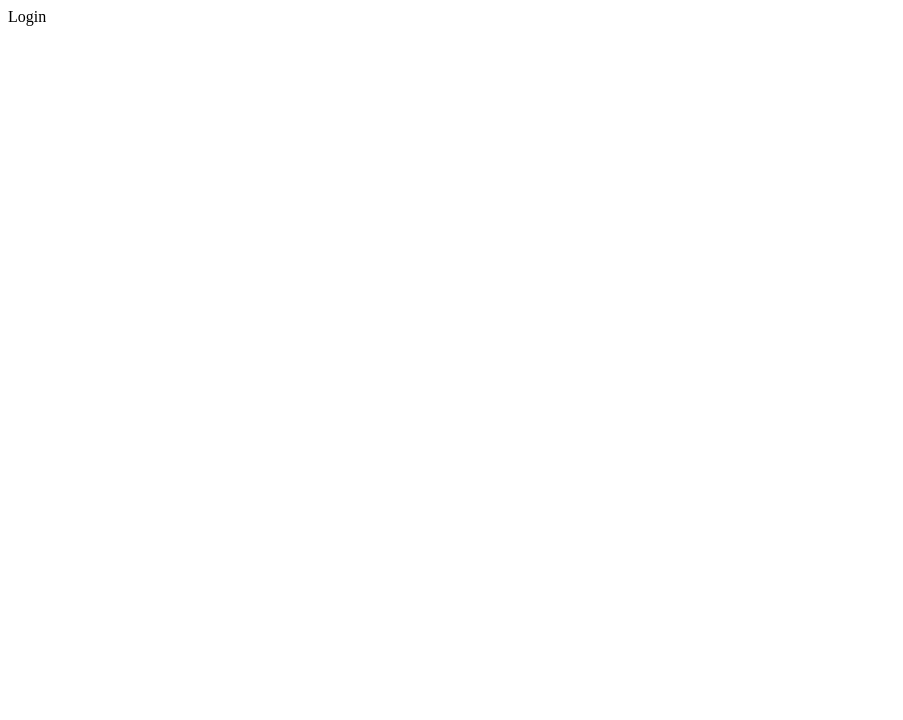
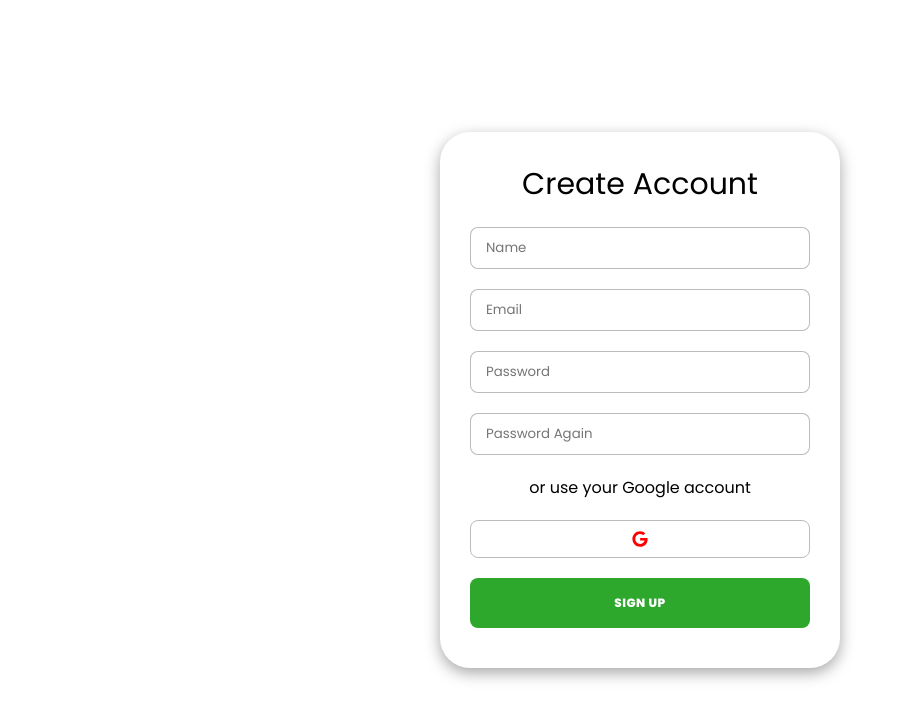
Before and after one commit to karamsafarli/akm_hackathon, a React (Vite) app in the folder client/: page /login in a window 1280 px wide. Shown: the top 720 px of the page, without its empty margins (0-903 px from the left). Built offline with nearby package versions, Linux system fonts and the light colour scheme.

Commit message:
signup page

```diff
--- a/client/package.json
+++ b/client/package.json
@@ -12,6 +12,7 @@
   "dependencies": {
     "react": "^18.3.1",
     "react-dom": "^18.3.1",
+    "react-icons": "^5.3.0",
     "react-router-dom": "^7.0.1"
   },
   "devDependencies": {
--- a/client/src/App.jsx
+++ b/client/src/App.jsx
@@ -1,7 +1,7 @@
 import { BrowserRouter, Routes, Route, useLocation } from "react-router-dom";
 import Login from './pages/login/Login';
 import Register from './pages/register/Register';
-
+import "./global.css"
 function App() {
   return (
     <BrowserRouter>
--- /dev/null
+++ b/client/src/global.css
@@ -0,0 +1,10 @@
+@import url('https://fonts.googleapis.com/css2?family=Inter:wght@100;200;300;400;500&family=Poppins:ital,wght@0,200;0,300;0,400;0,800;1,100;1,200;1,300;1,400;1,600&family=Rubik:wght@400;500;700&display=swap');
+
+
+* {
+    padding: 0;
+    margin: 0;
+    box-sizing: border-box;
+    outline:none;
+    font-family: "Poppins", serif;
+}
--- a/client/src/pages/login/Login.jsx
+++ b/client/src/pages/login/Login.jsx
@@ -1,8 +1,35 @@
+import "./login.css";
+import { FaGoogle } from "react-icons/fa";
+import { Link } from "react-router-dom";
 
 const Login = () => {
   return (
-    <div className="login_page">Login</div>
-  )
-}
+    <div className="login_page">
+      <div className="container">
+        <div className="row">
+          <div className="form-container sign-up">
+            <form>
+              <h1>Create Account</h1>
 
-export default Login
+              <div className="data">
+                <input type="text" placeholder="Name" />
+                <input type="email" placeholder="Email" />
+                <input type="password" placeholder="Password" />
+                <input type="password" placeholder="Password Again" />
+                <span>or use your Google account</span>
+                <div className="social-icons">
+                  <Link href="#" className="icon">
+                    <FaGoogle />
+                  </Link>
+                </div>
+                <button type="submit">Sign Up</button>
+              </div>
+            </form>
+          </div>
+        </div>
+      </div>
+    </div>
+  );
+};
+
+export default Login;
--- a/client/src/pages/login/login.css
+++ b/client/src/pages/login/login.css
@@ -1,3 +1,74 @@
 .login_page {
+  user-select: none;
 
+  .container {
+    .row {
+      align-items: center;
+      display: flex;
+      justify-content: center;
+      height: 100vh;
+      .form-container {
+        form {
+          background-color: #fff;
+          border-radius: 30px;
+          box-shadow: 0 5px 15px rgba(0, 0, 0, 0.35);
+          position: relative;
+          overflow: hidden;
+          width: 400px;
+          padding: 30px 30px 20px 30px;
+          h1 {
+            font-weight: 500;
+            text-align: center;
+            font-size: 30px;
+          }
+
+          .data {
+            display: flex;
+            flex-direction: column;
+            padding: 20px 0;
+            gap: 20px;
+            span {
+              text-align: center;
+            }
+            .social-icons {
+              display: flex;
+              flex-direction: row;
+              gap: 0px;
+              a {
+                border-radius: 8px;
+                padding: 10px 15px;
+                border: 1px solid rgba(182, 181, 181, 0.915);
+                width: 100%;
+
+                align-items: center;
+                display: flex;
+                flex-direction: row;
+                align-items: center;
+                justify-content: center;
+                color: red;
+              }
+            }
+            input {
+              border-radius: 8px;
+              padding: 10px 15px;
+              border: 1px solid rgba(182, 181, 181, 0.915);
+            }
+            button {
+              background-color: #2da82d;
+              color: #fff;
+              font-size: 12px;
+              padding: 15px 45px;
+              border: 1px solid transparent;
+              border-radius: 8px;
+              font-weight: 600;
+              letter-spacing: 0.5px;
+              text-transform: uppercase;
+
+              cursor: pointer;
+            }
+          }
+        }
+      }
+    }
+  }
 }
--- a/client/src/pages/register/Register.jsx
+++ b/client/src/pages/register/Register.jsx
@@ -1,7 +1,33 @@
-
+import "./register.css";
+import { FaGoogle } from "react-icons/fa";
+import { Link } from "react-router-dom";
 const Register = () => {
   return (
-    <div>Register</div>
+    <div className="signup_page">
+      <div className="container">
+        <div className="row">
+          <div className="form-container sign-up">
+            <form>
+              <h1>Create Account</h1>
+
+              <div className="data">
+                <input type="text" placeholder="Name" />
+                <input type="email" placeholder="Email" />
+                <input type="password" placeholder="Password" />
+                <input type="password" placeholder="Password Again" />
+                <span>or use your Google account</span>
+                <div className="social-icons">
+                  <Link href="#" className="icon">
+                    <FaGoogle />
+                  </Link>
+                </div>
+                <button type="submit">Sign Up</button>
+              </div>
+            </form>
+          </div>
+        </div>
+      </div>
+    </div>
   )
 }
 
--- a/client/src/pages/register/register.css
+++ b/client/src/pages/register/register.css
@@ -1,3 +1,73 @@
-.register_page {
+.signup_page {
+  user-select: none;
 
+  .container {
+    .row {
+      align-items: center;
+      display: flex;
+      justify-content: center;
+      height: 100vh;
+      .form-container {
+        form {
+          background-color: #fff;
+          border-radius: 30px;
+          box-shadow: 0 5px 15px rgba(0, 0, 0, 0.35);
+          position: relative;
+          overflow: hidden;
+          width: 400px;
+          padding: 30px 30px 20px 30px;
+          h1 {
+            font-weight: 500;
+            text-align: center;
+            font-size: 30px;
+          }
+
+          .data {
+            display: flex;
+            flex-direction: column;
+            padding: 20px 0;
+            gap: 20px;
+            span {
+              text-align: center;
+            }
+            .social-icons {
+              display: flex;
+              flex-direction: row;
+              gap: 0px;
+              a {
+                border-radius: 8px;
+                padding: 10px 15px;
+                border: 1px solid rgba(182, 181, 181, 0.915);
+                width: 100%;
+
+                align-items: center;
+                display: flex;
+                flex-direction: row;
+                align-items: center;
+                justify-content: center;
+                color: red;
+              }
+            }
+            input {
+              border-radius: 8px;
+              padding: 10px 15px;
+              border: 1px solid rgba(182, 181, 181, 0.915);
+            }
+            button {
+              background-color: #2da82d;
+              color: #fff;
+              font-size: 16px;
+              padding: 10px 45px;
+              border: 1px solid transparent;
+              border-radius: 8px;
+              font-weight: 600;
+              letter-spacing: 0.5px;
+              text-align: center;
+              cursor: pointer;
+            }
+          }
+        }
+      }
+    }
+  }
 }
```
Also changed, not shown: 1 other file (tests, documents, lock files or other folders).
